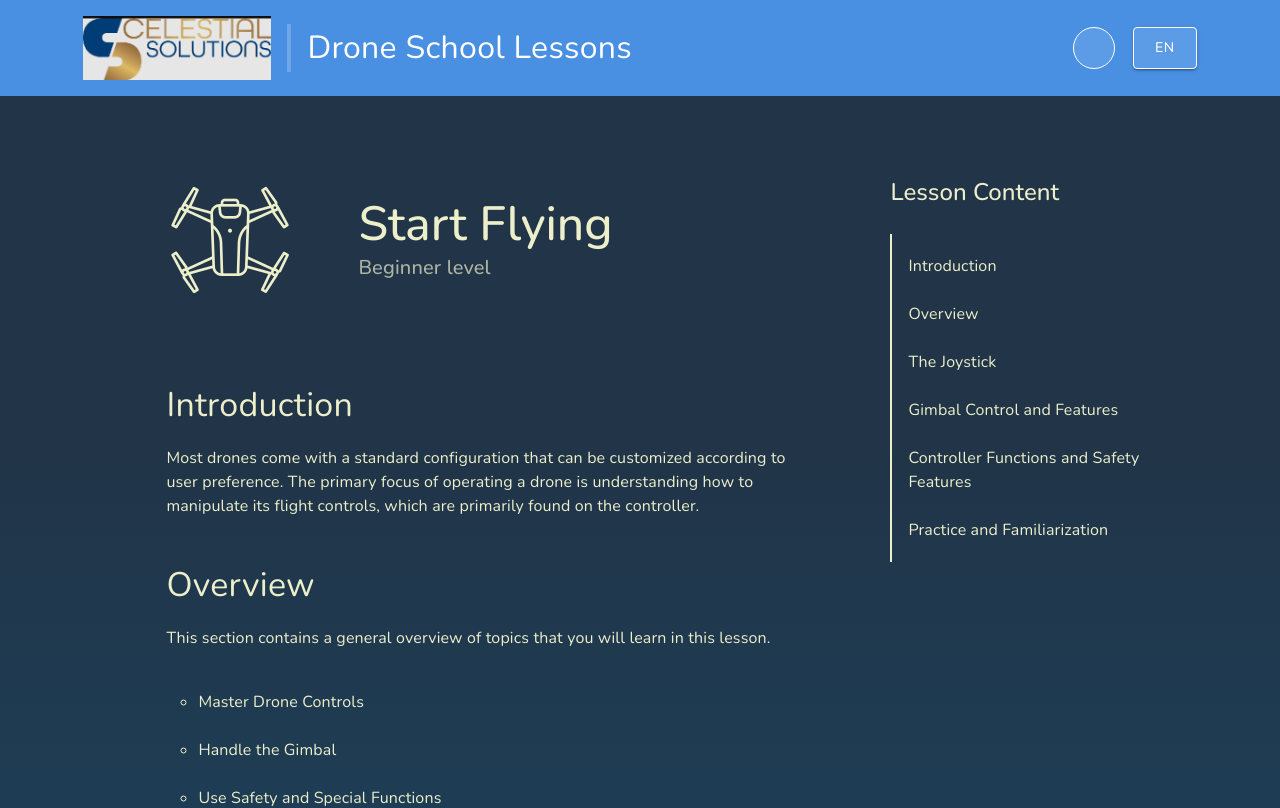
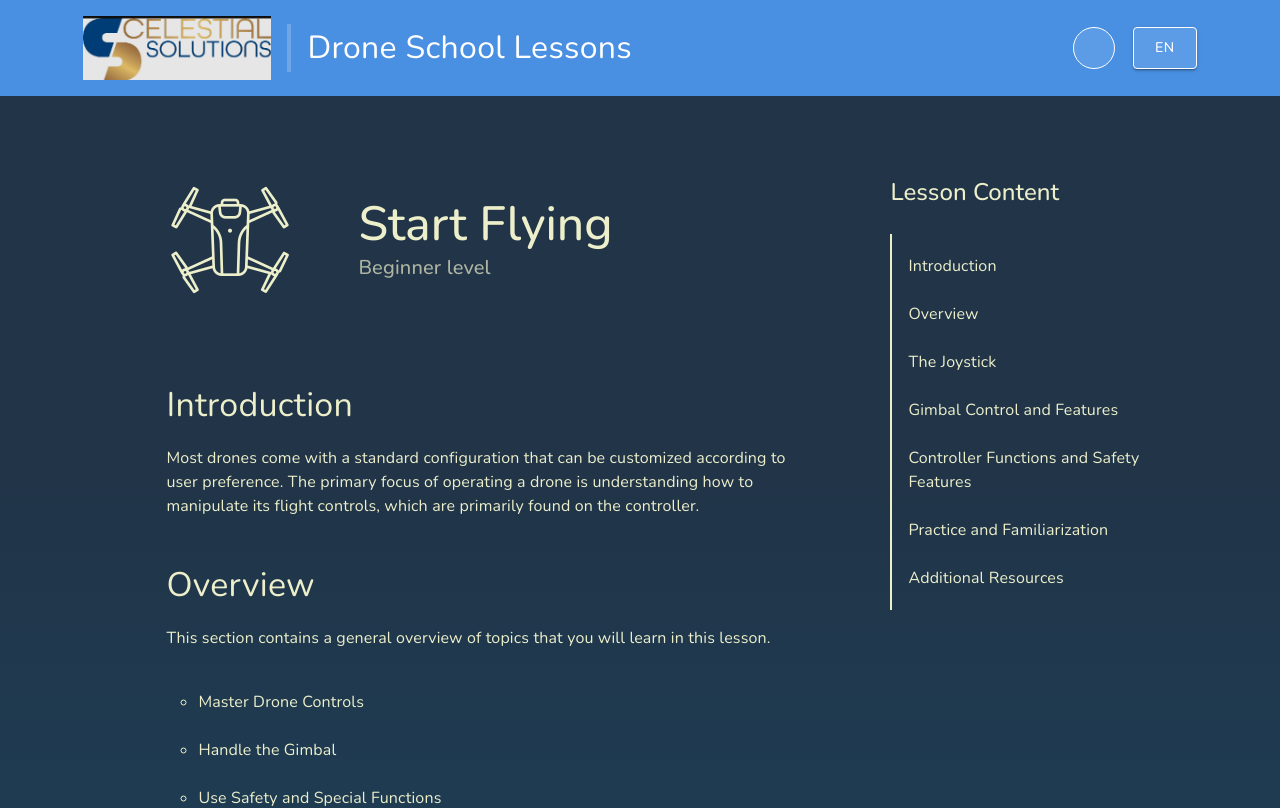
Before and after one commit to Milosavljevichh/droneSchool, a React (Vite) app: page /lessons/flyingDrones in a window 1280 px wide. Shown: the top 808 px of the page. Built offline with nearby package versions, Linux system fonts and the light colour scheme; some icons are missing.

Commit message:
added additional resources

```diff
--- a/src/lessons/flyingLesson.json
+++ b/src/lessons/flyingLesson.json
@@ -86,6 +86,19 @@
         {
             "type": "paragraph",
             "content": "It is recommended to practice flying the drone in a large, open space to minimize the risk of collisions with obstacles. Familiarizing oneself with the joysticks and how the drone responds to inputs is crucial for safe operation and effective maneuvering.Understanding the spatial dynamics of the drone, including how it appears from a distance, helps prevent accidents and crashes."
+        },
+        {
+            "type":"additionalResources",
+            "content":[
+                {
+                    "text":"How to fly a drone - Multirotor systems",
+                    "link":"https://uavcoach.com/how-to-fly-a-quadcopter-guide/"
+                },
+                {
+                    "text":"What To Know About Drones - FAA",
+                    "link":"https://www.faa.gov/newsroom/what-know-about-drones"
+                }
+            ]
         }
     ]
 }
--- a/src/pages/LessonDetails.jsx
+++ b/src/pages/LessonDetails.jsx
@@ -6,6 +6,7 @@ import List from '@mui/material/List';
 import ListItemButton from '@mui/material/ListItemButton';
 import ListItemText from '@mui/material/ListItemText';
 import ListItem from '@mui/material/ListItem';
+import Link from '@mui/material/Link';
 import { Link as ScrollLink } from 'react-scroll'; // For smooth scrolling
 import { border, borderRadius, color, display, fontWeight, height, margin, minHeight, padding, width } from "@mui/system";
 
@@ -57,6 +58,12 @@ export default function LessonDetails() {
     },
     list:{
         marginBottom:"46px",
+    },
+    additionalResource:{
+        color:"#ECEFCA",
+        display:'block',
+        marginY:'32px',
+        textDecoration:'underline'
     }
   }
 
@@ -74,6 +81,7 @@ export default function LessonDetails() {
                 summaryBody.push(element.content)
             }
         })
+        summaryBody.push("Additional Resources")
     }
     setSummaryBody(summaryBody)
   }, [lessonBody])
@@ -93,6 +101,16 @@ export default function LessonDetails() {
         case "image":
             element = <Box sx={{margin:'0 auto', width:'65%'}}><img src={content} alt={alt} style={styles.image} /></Box>
             break;
+        case "additionalResources":
+            element = <Box id="Additional Resources" sx={{backgroundColor:"#54779290", padding:'40px 40px 16px 40px', borderRadius:'10px'}}>
+                <Typography variant="h4" component="h2" sx={styles.subtitle} id={content}>Additional Resources</Typography>
+                {content.map((link)=>(
+                    <Link href={link.link} target="_blank" sx={styles.additionalResource}>
+                        {link.text}
+                    </Link>
+                ))}
+                </Box>
+            break;
         case "list":
             element =
             <List dense={false} sx={styles.list}>
@@ -107,7 +125,7 @@ export default function LessonDetails() {
     return element
   }
 
-  function generate(element) {
+  function generateSummary(element) {
     return element.map((subtitle, index) =>
         <ListItemButton key={"summary"+index} component={ScrollLink} to={subtitle} smooth={true} duration={500}>
             <ListItemText
@@ -138,7 +156,7 @@ export default function LessonDetails() {
                 <Box sx={{position:'sticky', top:'10vh'}}>
                 <Typography variant="h5"  component="h5" sx={{marginBottom:"26px", fontWeight:'500'}}>Lesson Content</Typography>
                 <List dense={false} sx={styles.summary}>
-                    {generate(summaryBody)}
+                    {generateSummary(summaryBody)}
                 </List>
                 </Box>
             </Box>
```
